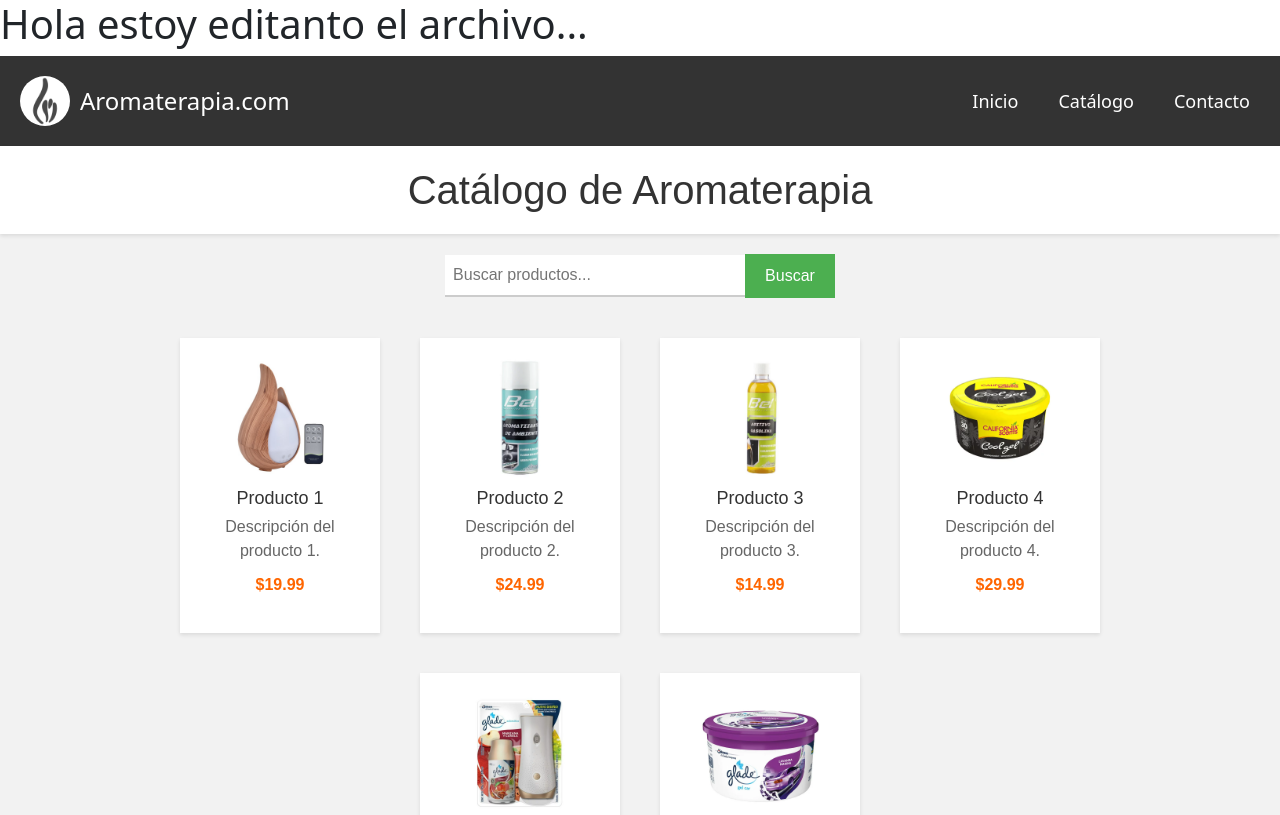
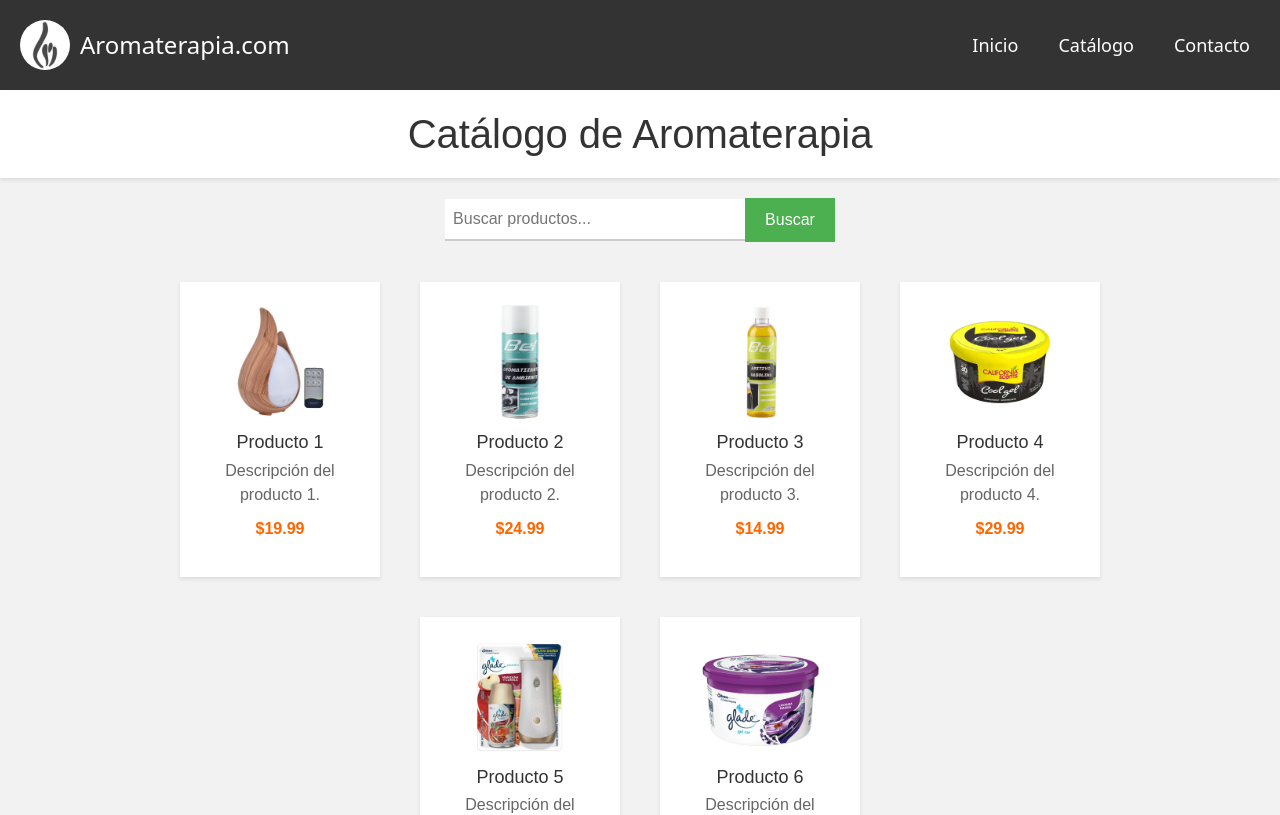
Before and after one commit to Yeremmi789/aromaterapia, an Angular app: page / in a window 1280 px wide. Shown: the top 815 px of the page. Built offline with nearby package versions, Linux system fonts and the light colour scheme.

Commit message:
Main Elimine el comentario que puse aquella vez

```diff
--- a/src/app/app.component.html
+++ b/src/app/app.component.html
@@ -1,3 +1,3 @@
 <router-outlet>
-  <h1>Hola estoy editanto el archivo...</h1>
+
 </router-outlet>
```
